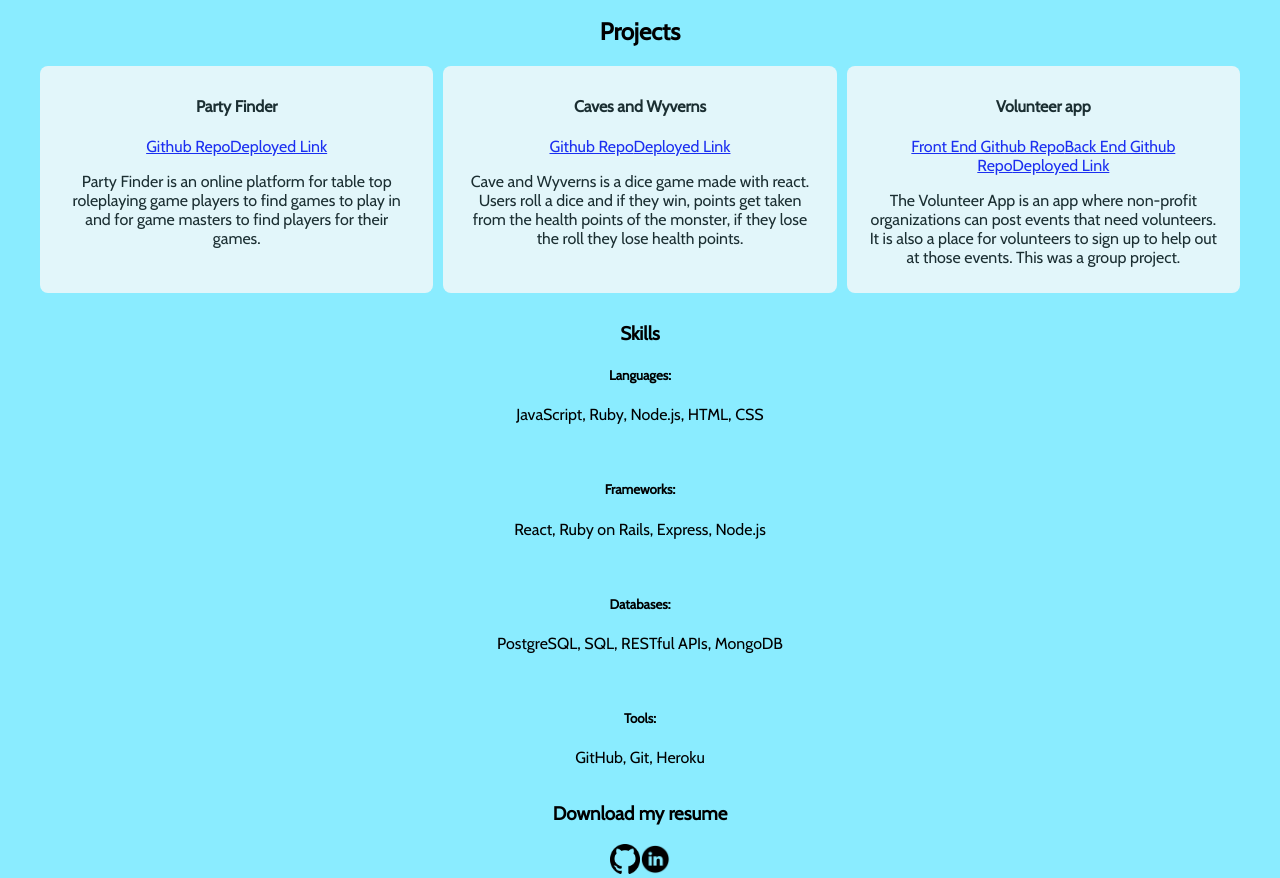
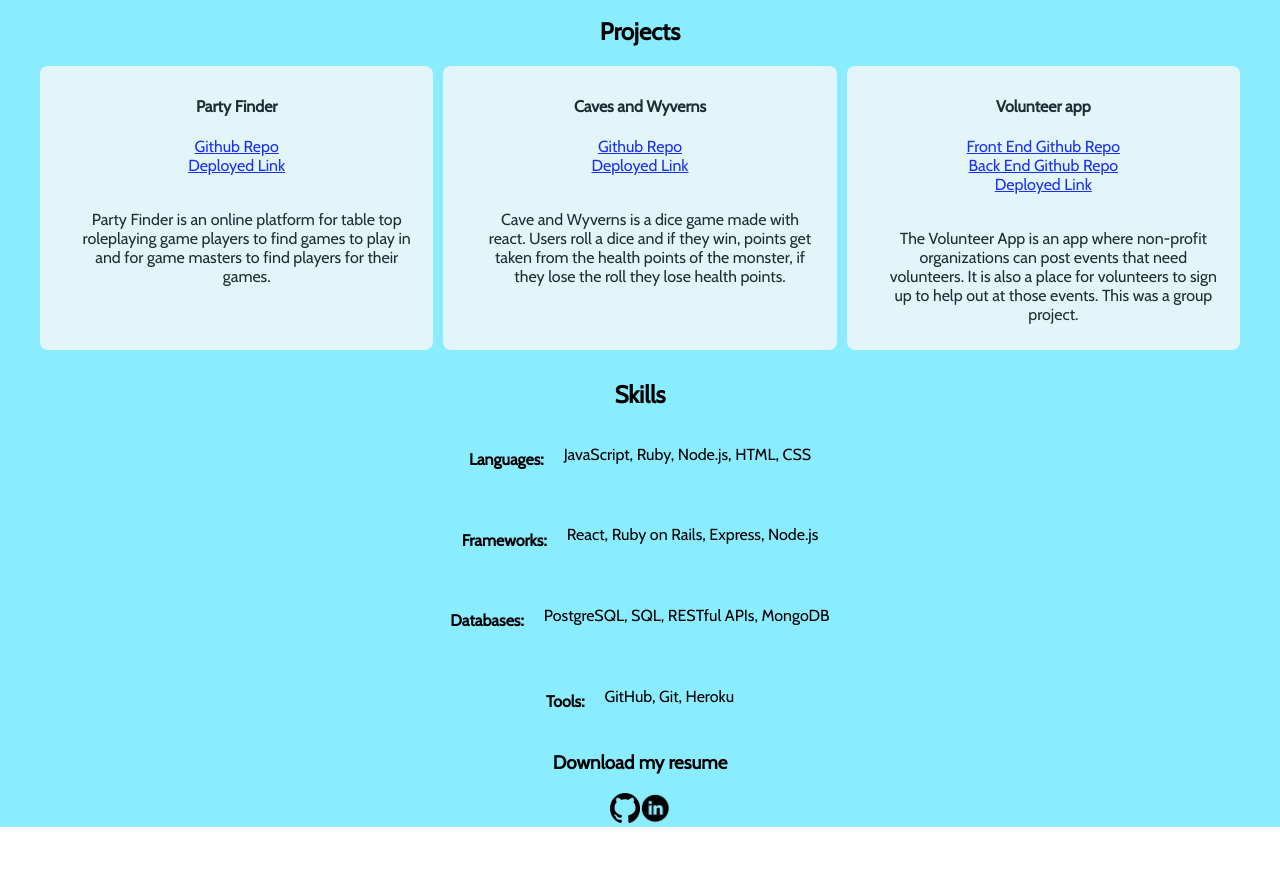
Before and after one commit to laurabow/portfolio, a React (Create React App) app in the folder client/: page / in a window 1280 px wide. Shown: the part 340-1218 px from the top of the page. After the commit the page ends 1167 px from the top, so only its background shows below. Built offline with nearby package versions, Linux system fonts and the light colour scheme.

Commit message:
homepage styling, updated link positions in project cards, skills styling

```diff
--- a/client/src/components/Home/Home.css
+++ b/client/src/components/Home/Home.css
@@ -13,3 +13,18 @@
   margin-left: 200px;
   margin-right: 200px;
 }
+
+.skills-container {
+  display: flex;
+  flex-direction: column;
+  align-items: center;
+}
+
+.skills {
+  display: flex;
+  margin-top: 0px;
+}
+
+p {
+  margin-left: 20px;
+}
--- a/client/src/components/Home/Home.jsx
+++ b/client/src/components/Home/Home.jsx
@@ -8,19 +8,27 @@ export default function Home() {
       <h2 className='hi'>Hi, I'm Laura</h2>
       <p className='brand'><span className='brand-statement'>I am a fullstack software engineer, musician, former bakery owner, and a dog mom. I am a compassionate and hard working person who brings passion to every project. I approach problems with empathy, creativity, and a drive to overcome any obstacle. With enthusiasm and passion, I work hard and always strive to learn new languages and methods. I bring a positive attitude to any workplace. I am reliable, goal-driven, and show grace under pressure.</span><br /><span className='email'>Email me at: laurabowman1024@gmail.com</span></p>
       <Projects />
-      <div>
-        <h3>Skills</h3>
-        <h5>Languages: </h5>
-        <p>JavaScript, Ruby, Node.js, HTML, CSS</p>
+      <div className='skills-container'>
+        <h2>Skills</h2>
+        <div className='skills'>
+          <h4>Languages: </h4>
+          <p>JavaScript, Ruby, Node.js, HTML, CSS</p>
+        </div>
         <br />
-        <h5>Frameworks: </h5>
-        <p>React, Ruby on Rails, Express, Node.js</p>
+        <div className='skills'>
+          <h4>Frameworks: </h4>
+          <p>React, Ruby on Rails, Express, Node.js</p>
+        </div>
         <br />
-        <h5>Databases: </h5>
-        <p>PostgreSQL, SQL, RESTful APIs, MongoDB</p>
+        <div className='skills'>
+          <h4>Databases: </h4>
+          <p>PostgreSQL, SQL, RESTful APIs, MongoDB</p>
+        </div>
         <br />
-        <h5>Tools: </h5>
-        <p>GitHub, Git, Heroku</p>
+        <div className='skills'>
+          <h4>Tools: </h4>
+          <p>GitHub, Git, Heroku</p>
+        </div>
       </div>
       <div>
         <h3>Download my resume</h3>
--- a/client/src/components/Projects/Projects.css
+++ b/client/src/components/Projects/Projects.css
@@ -17,3 +17,8 @@
   opacity: 1;
   transform: scale(1.03);
 }
+
+.link-div {
+  display: flex;
+  flex-direction: column;
+}
--- a/client/src/components/Projects/Projects.jsx
+++ b/client/src/components/Projects/Projects.jsx
@@ -9,6 +9,7 @@ export default function Projects() {
       <div className='card-container'>
         <div className='card'>
           <h4>Party Finder</h4>
+          <div className='link-div'>
             <a
               href='https://github.com/laurabow/party-finder'
               target="_blank"
@@ -17,11 +18,13 @@ export default function Projects() {
               href='https://ttrpg-party-finder.netlify.app/'
               target="_blank"
               rel='noopener noreferrer'>Deployed Link</a>
+          </div>
           <br/>
           <p>Party Finder is an online platform for table top roleplaying game players to find games to play in and for game masters to find players for their games.</p>
         </div>
         <div className='card'>
           <h4>Caves and Wyverns</h4>
+          <div className='link-div'>
             <a
               href='https://github.com/laurabow/P2-Caves-Wyverns'
               target="_blank"
@@ -30,11 +33,13 @@ export default function Projects() {
               href='https://caves-and-wyverns.netlify.app/'
               target="_blank"
               rel='noopener noreferrer'>Deployed Link</a>
+            </div>
           <br/>
           <p>Cave and Wyverns is a dice game made with react. Users roll a dice and if they win, points get taken from the health points of the monster, if they lose the roll they lose health points.</p>
         </div>
         <div className='card'>
           <h4>Volunteer app</h4>
+          <div className='link-div'>
             <a
               href='https://github.com/laurabow/VolunteerApp'
               target="_blank"
@@ -47,6 +52,7 @@ export default function Projects() {
               href='https://hungry-borg-6b9f04.netlify.app/'
               target="_blank"
               rel='noopener noreferrer'>Deployed Link</a>
+            </div>
           <br/>
           <p>The Volunteer App is an app where non-profit organizations can post events that need volunteers. It is also a place for volunteers to sign up to help out at those events. This was a group project.</p>
         </div>
```
Lines whose indentation alone changed are shown as unchanged.
